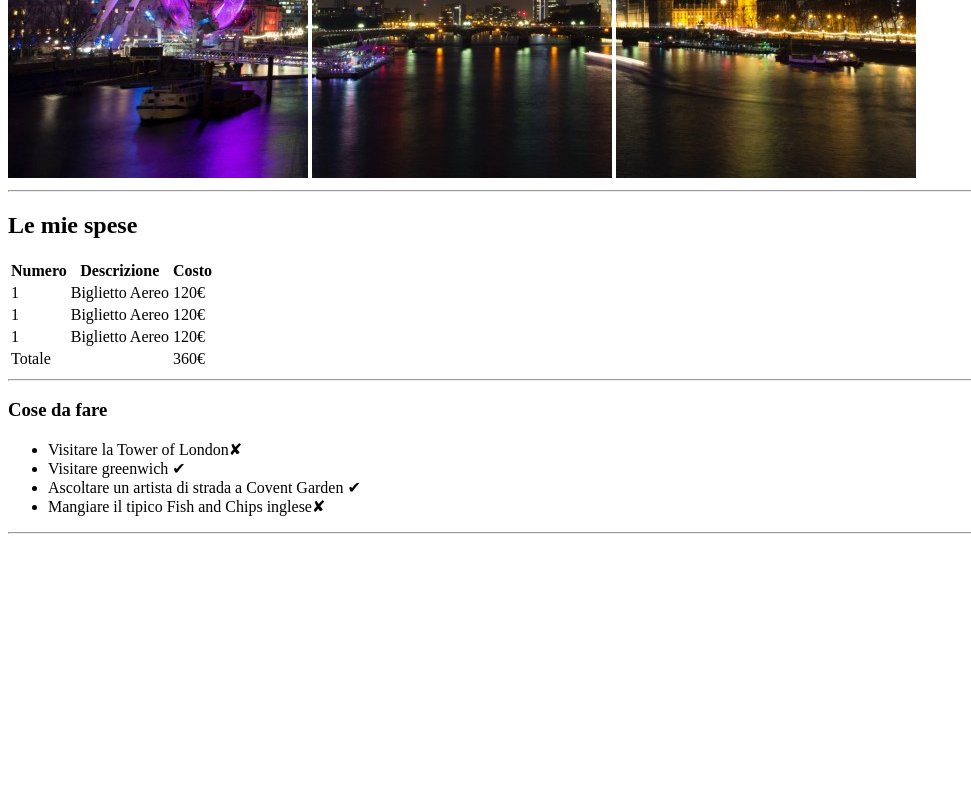
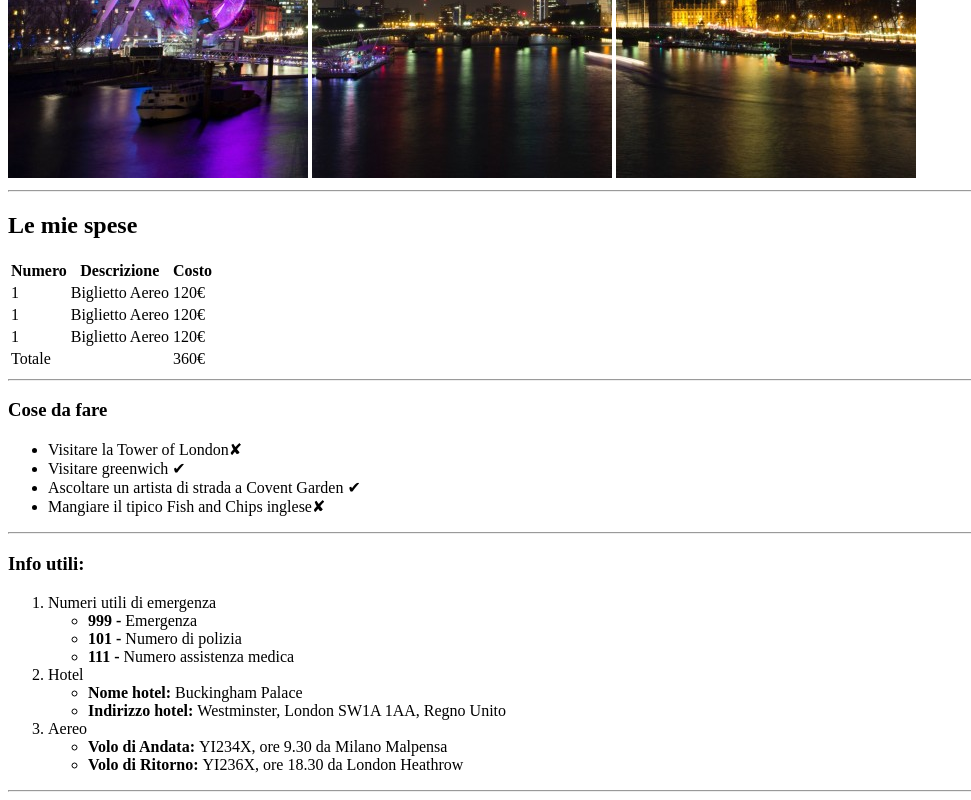
Before and after one commit to Paletta90/html-london-trip, a plain HTML site: page index.html in a window 1280 px wide. Shown: the part 502-1302 px from the top of the page, without its empty margins (0-971 px from the left). Before the commit the page ends 1044 px from the top, so only its background shows below. Drawn offline with Linux system fonts and the light colour scheme.

Commit message:
3 - "Info utili"

```diff
--- a/index.html
+++ b/index.html
@@ -61,6 +61,7 @@
         </div>
         <hr>
 
+        <!-- Lista cose da fare -->
         <div>
             <h3>Cose da fare</h3>
             <ul>
@@ -71,6 +72,33 @@
             </ul>
         </div>
         <hr>
+
+        <!-- Lista info utili -->
+        <div>
+            <h3>Info utili:</h3>
+            <ol>
+                <li>Numeri utili di emergenza
+                    <ul>
+                        <li><strong>999 - </strong>Emergenza</li>
+                        <li><strong>101 - </strong>Numero di polizia</li>
+                        <li><strong>111 - </strong>Numero assistenza medica</li>
+                    </ul>
+                </li>
+                <li>Hotel
+                    <ul>
+                        <li><strong>Nome hotel: </strong>Buckingham Palace</li>
+                        <li><strong>Indirizzo hotel: </strong>Westminster, London SW1A 1AA, Regno Unito</li>
+                    </ul>
+                </li>
+                <li>Aereo
+                    <ul>
+                        <li><strong>Volo di Andata: </strong>YI234X, ore 9.30 da Milano Malpensa</li>
+                        <li><strong>Volo di Ritorno: </strong>YI236X, ore 18.30 da London Heathrow</li>
+                    </ul>
+                </li>
+            </ol>
+        </div>
+        <hr>
     </main>
 </body>
 </html>
```
